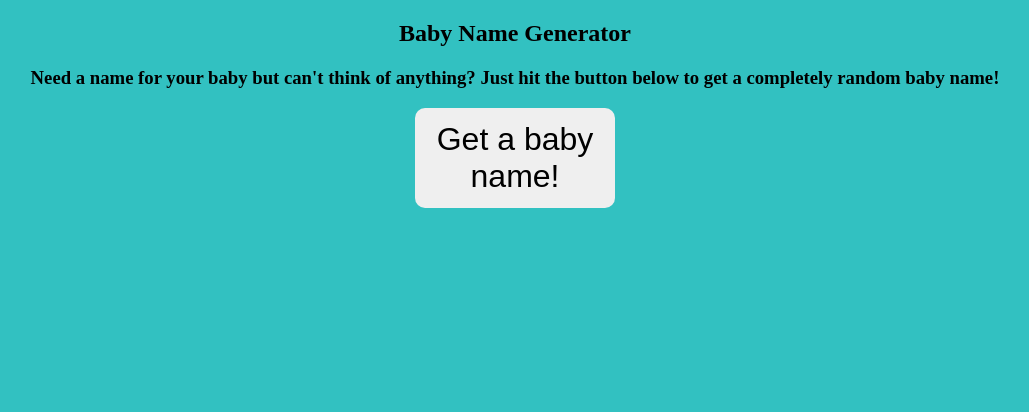
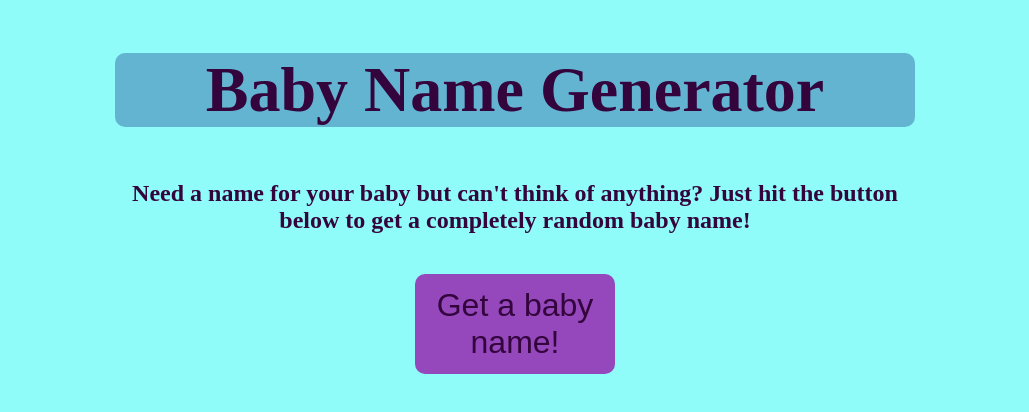
Before and after one commit to blackm-97/RandomNameGenerator, a plain HTML site: page index.html in a window 1280 px wide. Shown: the whole page, without its empty margins (125-1154 px from the left). Drawn offline with nearby package versions, Linux system fonts and the light colour scheme.

Commit message:
Style Complete

```diff
--- a/screen.css
+++ b/screen.css
@@ -1,11 +1,39 @@
-/* Add screen styles below */
+:root{
+    --main-color: #90FCF9;
+    --secondary-color: #63B4D1;
+    --tertiary-color: #7699D4;
+    --highlight: #9448BC;
+    --text-color: #34043d;
+}
+
+
 a.active {
     font-weight: bold;
 }
 
 body{
+    color: var(--text-color);
     text-align: center;
-    background-color: rgb(50, 193, 193);
+    background-color: var(--main-color);
+    width: 800px;
+    margin: auto;
+}
+
+h1{
+    font-size: 4em;
+    background-color: var(--tertiary-color);
+    border-radius: 10px;
+}
+
+h2{
+    font-size: 4em;
+    background-color: var(--secondary-color);
+    border-radius: 10px;
+}
+
+h3{
+    font-size: 1.5em;
+    margin-bottom: 40px;
 }
 
 button{
@@ -14,4 +42,10 @@ button{
     height: 100px;
     width: 200px;
     font-size: 2em;
+    color: var(--text-color);
+    background-color: var(--highlight);
 }
+
+button:hover{
+    background-color: var(--tertiary-color);
+}
```
